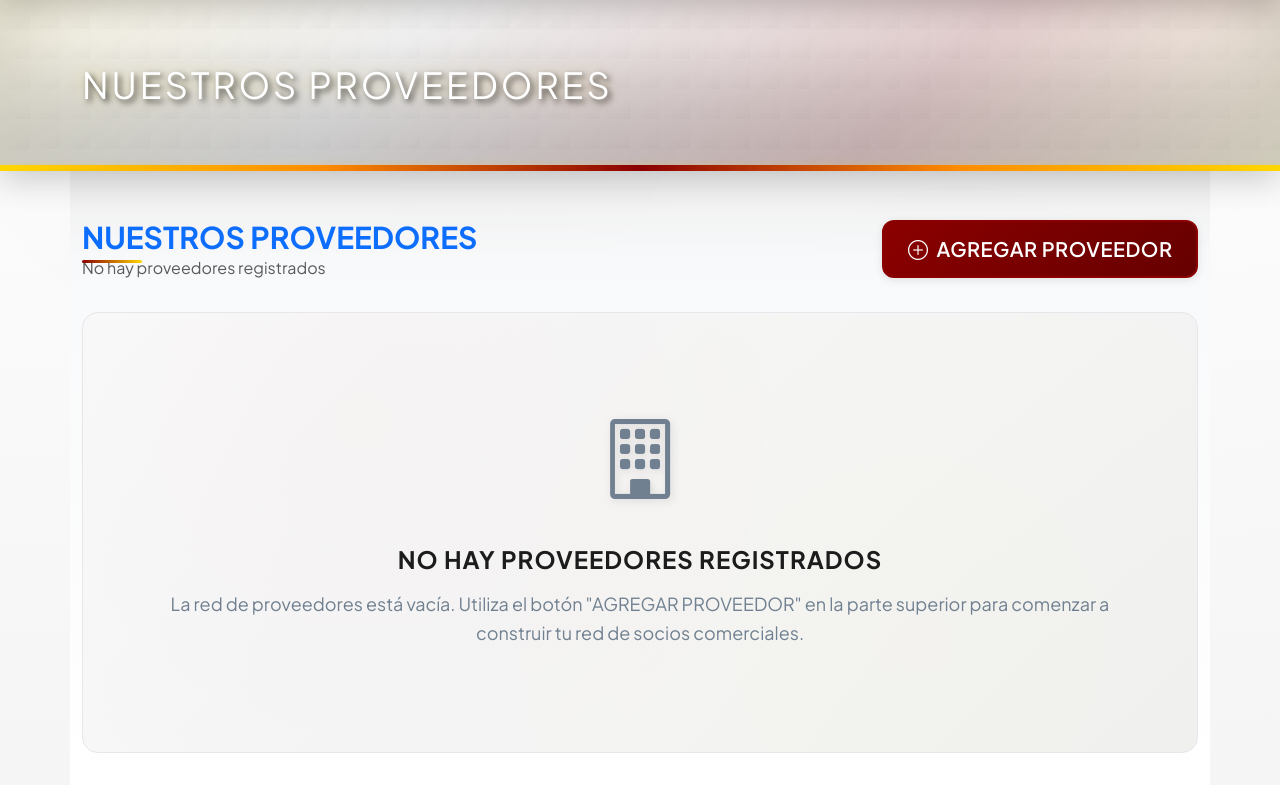
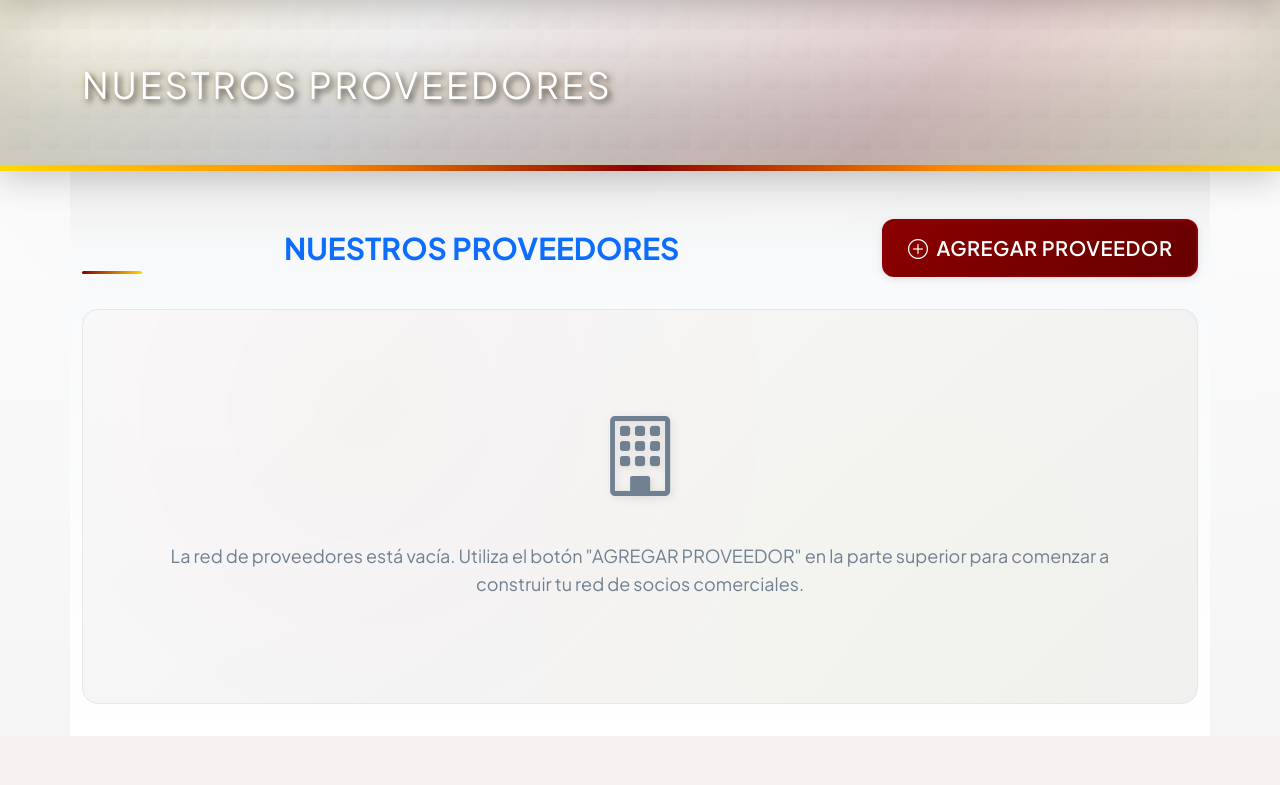
Before and after one commit to anntnzrb/sis-acc-autom, a Django app: page /proveedores/ in a window 1280 px wide. Shown: the part 217-1002 px from the top of the page. After the commit the page ends 953 px from the top, so only its background shows below. Run offline with Django 5.2, Linux system fonts and the light colour scheme; data that the repository does not hold is empty.

Commit message:
fix: clean up proveedores page header and empty state
- Change main title from dynamic {{ title }} to "NUESTROS PROVEEDORES"
- Center the main title using flex-grow-1 text-center
- Remove subtitle showing count/status from header
- Remove "No hay proveedores registrados" title from empty state
- Keep only the descriptive text in empty state
- Cleaner, more professional appearance

```diff
--- a/templates/proveedores/list.html
+++ b/templates/proveedores/list.html
@@ -7,15 +7,8 @@
     <div class="col-12">
         <!-- Header with Add Button -->
         <div class="d-flex justify-content-between align-items-center mb-4">
-            <div>
-                <h2 class="text-primary mb-0">{{ title }}</h2>
-                <p class="text-muted mb-0">
-                    {% if total_proveedores %}
-                        {{ total_proveedores }} proveedor{{ total_proveedores|pluralize:"es" }} registrado{{ total_proveedores|pluralize:"s" }}
-                    {% else %}
-                        No hay proveedores registrados
-                    {% endif %}
-                </p>
+            <div class="flex-grow-1 text-center">
+                <h2 class="text-primary mb-0">NUESTROS PROVEEDORES</h2>
             </div>
             <a href="{% url 'proveedores:create' %}" class="btn btn-primary btn-lg">
                 <i class="bi bi-plus-circle me-2"></i>AGREGAR PROVEEDOR
@@ -162,7 +155,6 @@
                 <div class="empty-state-icon">
                     <i class="bi bi-building"></i>
                 </div>
-                <h3 class="empty-state-title">No hay proveedores registrados</h3>
                 <p class="empty-state-text">
                     La red de proveedores está vacía. Utiliza el botón "AGREGAR PROVEEDOR" en la parte superior para comenzar a construir tu red de socios comerciales.
                 </p>
```
